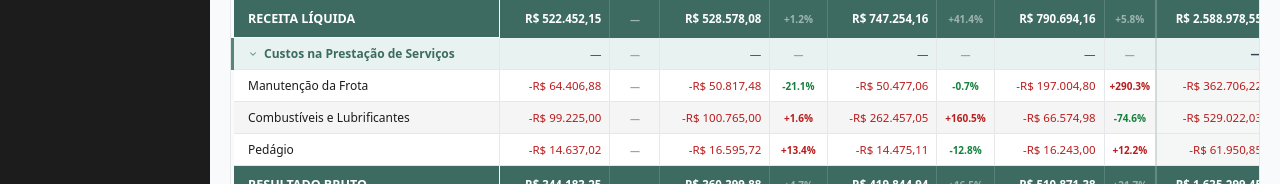
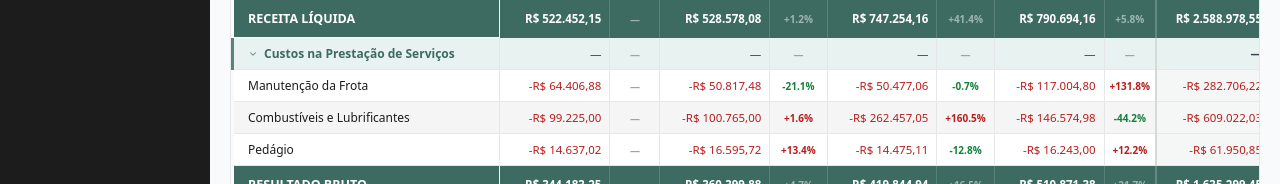
Before and after one commit to Victor-Vieira01/dre_tropicalbus, a React (Vite) app: page / in a window 1280 px wide. Shown: the part 487-671 px from the top of the page. Built offline with nearby package versions, Linux system fonts and the light colour scheme.

Commit message:
Update App.jsx

```diff
--- a/src/App.jsx
+++ b/src/App.jsx
@@ -130,9 +130,9 @@ const RAW = [
     rfin:{desc:3129.29,jap:24.73,jObt:0,rest:0,varM:4192.64} },
   { label:"Abr/2026", key:"2026-04", ano:2026, extra:178709.16,
     rec:{mun:258650.27,int:406593.59}, ded:{iss:15168.91,pis:4230.93,cof:19527.37,icms:14331.65},
-    cus:{man:197004.80,com:66574.98,ped:16243.00},
+    cus:{man:117004.80,com:146574.98,ped:16243.00},
     tri:{ipva:25067.20,alv:15013.64,difal:1551.20,ipi:101.61,autos:1093.68,pisT:23.73,cofT:146.04},
-    ger:{alug:1100,tel:694.64,pj:1130.80,soft:489.10,matE:479.85,brin:1560,fret:401.08,lanch:1560,segV:6951.66,div:2.50,cont:13860.04,adm:7848.33,adv:479.70,rast:2019,pred:4865.13,mult:1042.29},
+    ger:{alug:1100,tel:694.64,pj:1130.80,soft:489.10,matE:479.85,brin:3120,fret:401.08,lanch:0,segV:6951.66,div:2.50,cont:13860.04,adm:7848.33,adv:479.70,rast:2019,pred:4865.13,mult:1042.29},
     pes:{sal:72113.05,hext:4147.77,ins:972.60,not:844.02,grat:700,vt:2946.40,va:9523.00,med:11918.96,fer:9200.68,dec:7202.47,inss:28519.88,fgts:8033.04,dsr:1956.79,sst:1763,adF:1622.40,outP:1197.40,grF:500},
     enc:{av:0,falt:0,out:2289.09}, dfin:{tar:176.00,jmul:6926.16,enc:40837.21,desc:0},
     rfin:{desc:3728.35,jap:9.37,jObt:0,rest:0,varM:2235.83} },
```
